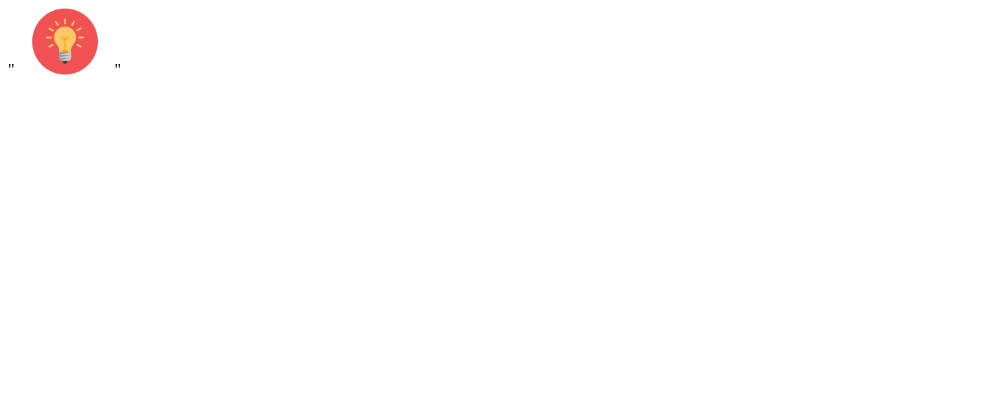
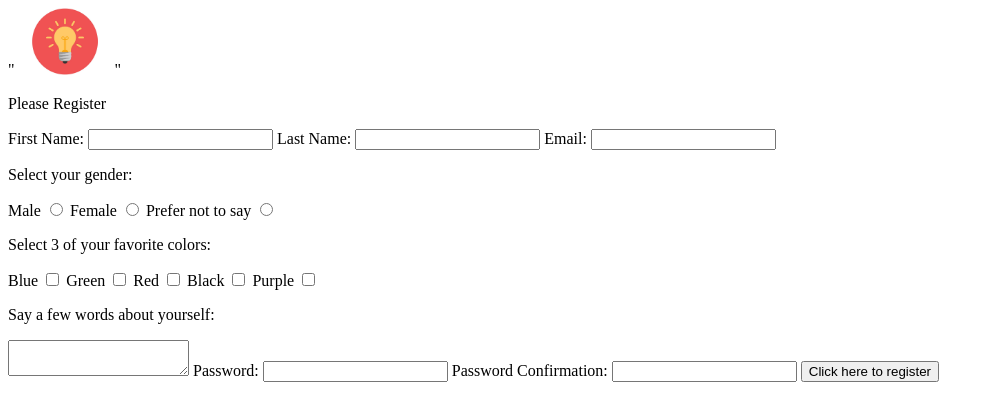
Before and after one commit to Machinescape/WebFundamentalExercises, a plain HTML site: page index.html in a window 1280 px wide. Shown: the whole page, without its empty margins (0-994 px from the left). Drawn offline with Linux system fonts and the light colour scheme.

Commit message:
fetched changes to origin - added README + changes in idex.html for initial form codes

```diff
--- a/index.html
+++ b/index.html
@@ -1 +1,48 @@
 "<a href="index2.html"><img src="lightbulb-flat-icon-01-.jpg" width=100></a>"
+
+<form action="process.php" method="post">
+        <p>Please Register</p>
+        <label for="first_name">First Name:</label>
+        <input type="text" id="first_name" name="first_name">
+
+        <label for="last_name">Last Name:</label>
+        <input type="text" id="last_name" name="last_name">
+
+        <label for="email">Email:</label>
+        <input type="text" id="email" name="email">
+
+        <p>Select your gender:</p>
+        <label for="male">Male</label>
+        <input type="radio" id="male" name="gender" value="male">
+
+        <label for="female">Female</label>
+        <input type="radio" id="female" name="gender" value="female">
+
+        <label for="decline">Prefer not to say</label>
+        <input type="radio" id="decline" name="gender" value="decline">
+
+        <p>Select 3 of your favorite colors:</p>
+        <label for="blue">Blue</label>
+        <input type="checkbox" id="blue" name="color" value="blue">
+
+        <label for="green">Green</label>
+        <input type="checkbox" id="green" name="color" value="green">
+
+        <label for="red">Red</label>
+        <input type="checkbox" id="red" name="color" value="red">
+
+        <label for="black">Black</label>
+        <input type="checkbox" id="black" name="color" value="black">
+
+        <label for="purple">Purple</label>
+        <input type="checkbox" id="purple" name="color" value="Purple">
+
+        <p>Say a few words about yourself:</p>
+        <textarea name="description"></textarea>
+        <label for="password">Password:</label>
+        <input type="password" id="password" name="password">
+       <label for="pw_confirm">Password Confirmation:</label>
+       <input type="password" id="pw_confirm" name="password_confirmation">
+
+       <input type="submit" value="Click here to register">
+    </form>
```
